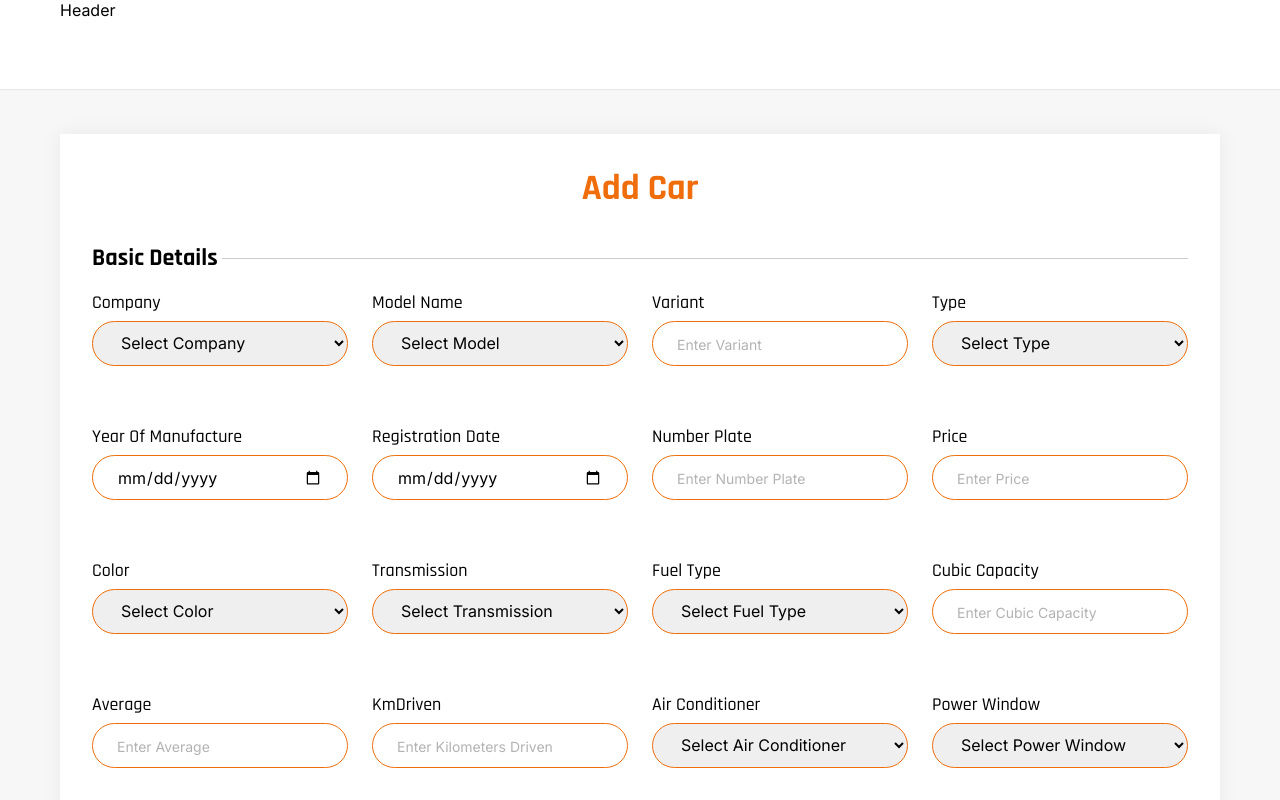
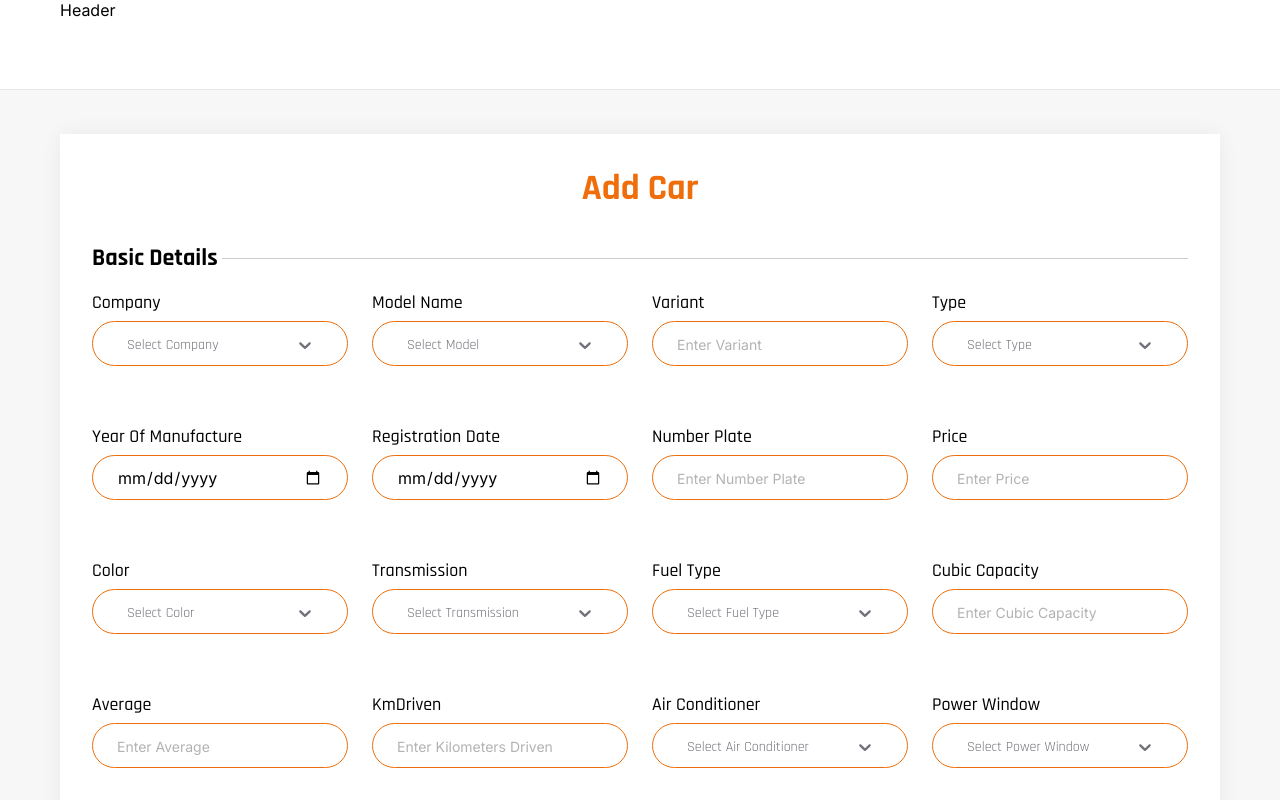
Before and after one commit to CodePriyansh/car_dealer2, a Next.js app: page /addcar in a window 1280 px wide. Shown: the top 800 px of the page. Built offline with nearby package versions, Linux system fonts and the light colour scheme.

Commit message:
added react-select

```diff
--- a/package.json
+++ b/package.json
@@ -17,6 +17,7 @@
     "react": "^18",
     "react-dom": "^18",
     "react-icons": "^5.2.1",
+    "react-select": "^5.8.0",
     "react-toastify": "^10.0.5",
     "yup": "^1.4.0"
   },
--- a/src/components/AddCar/index.tsx
+++ b/src/components/AddCar/index.tsx
@@ -1,6 +1,6 @@
 "use client";
 
-import React from "react";
+import React, { useState } from "react";
 import { Formik, Form, Field, ErrorMessage } from "formik";
 import * as Yup from "yup";
 import styles from "./styles.module.css";
@@ -8,26 +8,39 @@ import signupStyles from "../SignUp/styles.module.css";
 import Image from "next/image";
 import { Images } from "@/assets/Images";
 import Button from "../Common/Button";
+import ReactSelect from "../Common/Select";
+import CommonReactSelect from "../Common/Select";
 
 const fields = [
   {
     name: "company",
     type: "select",
     placeholder: "Select Company",
-    options: ["Toyota", "Honda", "Ford"],
+    options: [
+      { value: "Toyota", label: "Toyota" },
+      { value: "Honda", label: "Honda" },
+      { value: "Ford", label: "Ford" },
+    ],
   },
   {
     name: "model Name",
     type: "select",
     placeholder: "Select Model",
-    options: ["Model 1", "Model 2"],
+    options: [
+      { value: "Model 1", label: "Model 1" },
+      { value: "Model 2", label: "Model 2" },
+    ],
   },
   { name: "variant", type: "text", placeholder: "Enter Variant" },
   {
     name: "type",
     type: "select",
     placeholder: "Select Type",
-    options: ["SUV", "Sedan", "Truck"],
+    options: [
+      { value: "SUV", label: "SUV" },
+      { value: "Sedan", label: "Sedan" },
+      { value: "Truck", label: "Truck" },
+    ],
   },
   {
     name: "year Of Manufacture",
@@ -45,19 +58,30 @@ const fields = [
     name: "color",
     type: "select",
     placeholder: "Select Color",
-    options: ["Red", "Blue", "Black"],
+    options: [
+      { value: "Red", label: "Red" },
+      { value: "Blue", label: "Blue" },
+      { value: "Black", label: "Black" },
+    ],
   },
   {
     name: "transmission",
     type: "select",
     placeholder: "Select Transmission",
-    options: ["Manual", "Automatic"],
+    options: [
+      { value: "Manual", label: "Manual" },
+      { value: "Automatic", label: "Automatic" },
+    ],
   },
   {
     name: "fuel Type",
     type: "select",
     placeholder: "Select Fuel Type",
-    options: ["Petrol", "Diesel", "Electric"],
+    options: [
+      { value: "Petrol", label: "Petrol" },
+      { value: "Diesel", label: "Diesel" },
+      { value: "Electric", label: "Electric" },
+    ],
   },
   {
     name: "cubic Capacity",
@@ -70,20 +94,29 @@ const fields = [
     name: "air Conditioner",
     type: "select",
     placeholder: "Select Air Conditioner",
-    options: ["Yes", "No"],
+    options: [
+      { value: "Yes", label: "Yes" },
+      { value: "No", label: "No" },
+    ],
   },
   {
     name: "power Window",
     type: "select",
     placeholder: "Select Power Window",
-    options: ["Yes", "No"],
+    options: [
+      { value: "Yes", label: "Yes" },
+      { value: "No", label: "No" },
+    ],
   },
   { name: "owner", type: "text", placeholder: "Enter Owner Name" },
   {
     name: "insurance",
     type: "select",
     placeholder: "Select Insurance",
-    options: ["Comprehensive", "Third-Party"],
+    options: [
+      { value: "Comprehensive", label: "Comprehensive" },
+      { value: "Third-Party", label: "Third-Party" },
+    ],
   },
 ];
 
@@ -105,7 +138,7 @@ const AddCarForm = () => {
     // Example: Call API to submit data
     setSubmitting(false); // Make sure to setSubmitting(false) when done with API call
   };
-
+  const [selectedOption, setSelectedOption] = useState(null);
   return (
     <div className={styles.wrapper}>
       <div className={styles.form_wrapper}>
@@ -125,9 +158,8 @@ const AddCarForm = () => {
               <div className="grid xl:grid-cols-4 md:grid-cols-3 sm:grid-cols-2 grid-cols-1 w-full gap-6 my-4">
                 {fields.map((field, index) => (
                   <div className={styles.field_wrapper} key={index}>
-                    <label className={styles.label_Style}>
-                      {field.name}
-                    </label>
+                    <label className={styles.label_Style}>{field.name}</label>
+                    {field.type !== "select" && (
                       <Field
                         as={field.type === "select" ? "select" : "input"}
                         type={field.type}
@@ -135,7 +167,7 @@ const AddCarForm = () => {
                         placeholder={field.placeholder}
                         className={styles.field_style}
                       >
-                      {field.type === "select" ? (
+                        {/* {field.type === "select" ? (
                         <>
                           <option value="">{field.placeholder}</option>
                           {field.options?.map((option, idx) => (
@@ -144,8 +176,18 @@ const AddCarForm = () => {
                             </option>
                           ))}
                         </>
-                      ) : null}
+                      ) : null} */}
                       </Field>
+                    )}
+                    {field.type === "select" && (
+                      <CommonReactSelect
+                      options={field.options}
+                        placeholder={field.placeholder}
+                        selectedOption={selectedOption}
+                        setSelectedOption={setSelectedOption}
+                        className={styles.field_style}
+                      />
+                    )}
                     <ErrorMessage
                       name={field.name}
                       component="div"
@@ -218,7 +260,12 @@ const AddCarForm = () => {
                 <div className={signupStyles.dotted_box}>
                   <Image src={Images.uploadImg} alt="img" className="w-8 h-8" />
                   <Button otherStyles="mt-[50px]">
-                    <Image src={Images.plus} alt="plus" width={20} height={20} />
+                    <Image
+                      src={Images.plus}
+                      alt="plus"
+                      width={20}
+                      height={20}
+                    />
                     Add Profile Image
                   </Button>
                   <Field
@@ -231,16 +278,22 @@ const AddCarForm = () => {
                       // form.setFieldValue('profileImage', file);
                     }}
                   />
-                  <ErrorMessage name="profileImage" component="div" className="text-red-500 text-sm" />
+                  <ErrorMessage
+                    name="profileImage"
+                    component="div"
+                    className="text-red-500 text-sm"
+                  />
                 </div>
               </div>
 
               {/* Submit Button */}
 
-              <button type="submit" className="mx-auto w-full"  disabled={isSubmitting}>
-              <Button
-                otherStyles={styles.next_btn}
+              <button
+                type="submit"
+                className="mx-auto w-full"
+                disabled={isSubmitting}
               >
+                <Button otherStyles={styles.next_btn}>
                   {isSubmitting ? "Submitting..." : "Next"}
                 </Button>
               </button>
--- a/src/components/AddCar/styles.module.css
+++ b/src/components/AddCar/styles.module.css
@@ -17,10 +17,10 @@
     @apply font-rajdhani whitespace-nowrap text-black font-bold text-[24px] pr-1;
   }
   .line {
-    @apply w-full h-[1px] bg-line;
+    @apply w-full h-[1px] bg-line hidden sm:flex;
   }
   .field_wrapper {
-    @apply flex flex-col w-full max-h-[110px] h-[110px];
+    @apply flex flex-col w-full sm:max-h-[110px] sm:h-[110px] h-[90px] max-h-[90px];
   }
   .label_Style {
     @apply text-lg text-para capitalize pb-1 font-medium font-rajdhani;
@@ -29,7 +29,7 @@
     @apply py-1 px-6 border border-primary rounded-[50px] w-full placeholder:text-[14px] placeholder:text-greyy max-h-[50px] h-[45px]  outline-none focus:border-primary focus:border-2;
   }
   .special_heading {
-    @apply text-line font-rajdhani text-[24px] px-1 whitespace-nowrap;
+    @apply text-line font-rajdhani text-[24px] px-1 sm:whitespace-nowrap;
   }
   .next_btn {
     @apply bg-secondary w-[300px] mx-auto text-white my-14;
--- /dev/null
+++ b/src/components/Common/Select/index.tsx
@@ -0,0 +1,104 @@
+
+
+import React from 'react';
+import Select, { StylesConfig } from 'react-select'; // Import StylesConfig from react-select
+
+const customStylesForSelect: StylesConfig<any, boolean> = {
+    control: (baseStyles: any) => ({
+      ...baseStyles,
+      borderRadius: "12px",
+      outline: "none",
+      cursor: "pointer",
+      boxShadow: "none", // Remove box shadow for the main select control
+      minHeight: "38px",
+      fontSize: "14px",
+      height: "100%",
+      fontFamily: "rajdhani",
+      border:"none",
+      ".css-1u9des2-indicatorSeparator": {
+        display: "none",
+      },
+      position:'relative'
+    }),
+    option: (base: any, state: { isSelected: any }) => ({
+      ...base,
+      backgroundColor: state.isSelected ? "#EF6E0B" : "#fff", // Selected option background color
+      color: state.isSelected ? "#ffffff" : "#71717A", // Selected option text color
+      borderRadius: "12px",
+      "&:hover": {
+        cursor: "pointer",
+        backgroundColor: "#EF6E0B", // Hovered option background color
+        color: "#ffffff", // Hovered option text color
+      },
+      fontSize: "14px",
+      fontFamily: "rajdhani",
+      marginBottom:'4px',
+    }),
+    singleValue: (base: any) => ({
+      ...base,
+      color: "#71717A",
+    }),
+    placeholder: (base: any) => ({
+      ...base,
+      color: "#71717A",
+    }),
+    dropdownIndicator: (base: any) => ({
+      ...base,
+      color: "#71717A",
+    }),
+    menu: (base: any) => ({
+      ...base,
+      border: "1px solid #EF6E0B", // Border for the options wrapper
+      borderRadius: "12px", // Border radius for the options wrapper
+      position:'absolute',
+      left:0
+
+    }),
+    menuList: (base: any) => ({
+      ...base,
+      padding: 0, // Remove default padding from the menu list
+    }),
+  };
+
+
+
+interface OptionType {
+  value: string;
+  label: string;
+}
+
+interface ReactSelectProps {
+  selectedOption: OptionType | null;
+  setSelectedOption: (option: OptionType | null) => void;
+  options: OptionType[]|[];
+  placeholder: string;
+  className?: string;
+}
+
+const CommonReactSelect: React.FC<ReactSelectProps> = ({
+  selectedOption,
+  setSelectedOption,
+  options,
+  placeholder,
+  className,
+}) => {
+
+  const handleChange = (selectedOption: OptionType | null) => {
+    setSelectedOption(selectedOption);
+  };
+
+  return (
+    <div className="App">
+      <Select
+        value={selectedOption}
+        onChange={handleChange}
+        options={options}
+        placeholder={placeholder}
+        className={className}
+        styles={customStylesForSelect}
+      />
+    </div>
+  );
+};
+
+export default CommonReactSelect;
```
Also changed, not shown: src/components/Common/Select/styles.module.css (added), 1 other file (tests, documents, lock files or other folders). Lines whose indentation alone changed are shown as unchanged.
